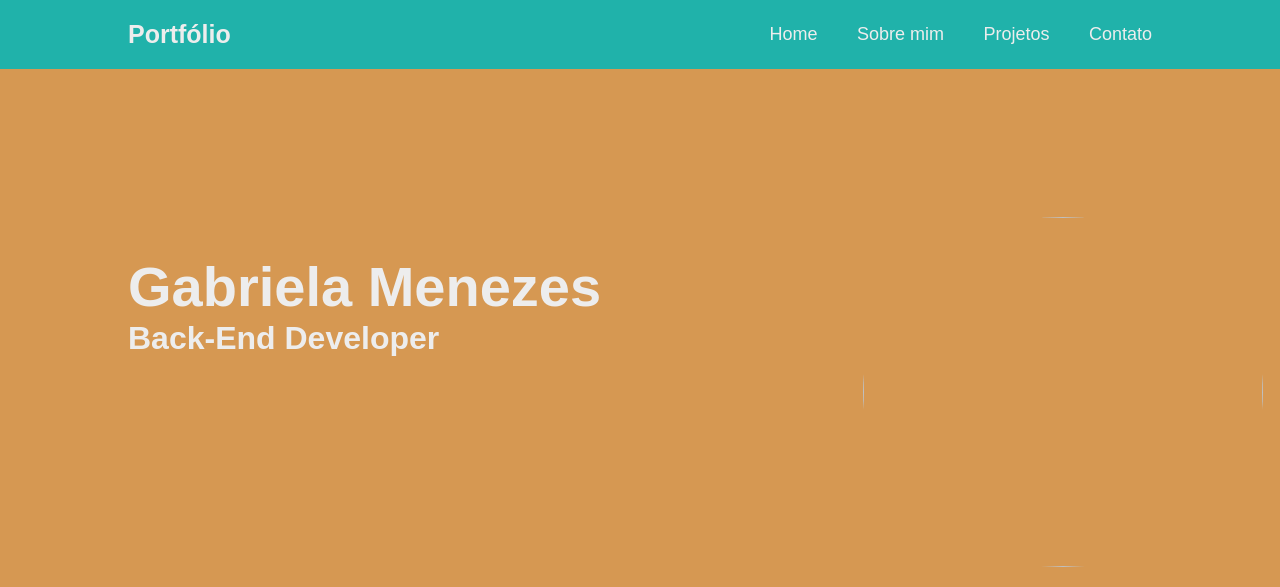
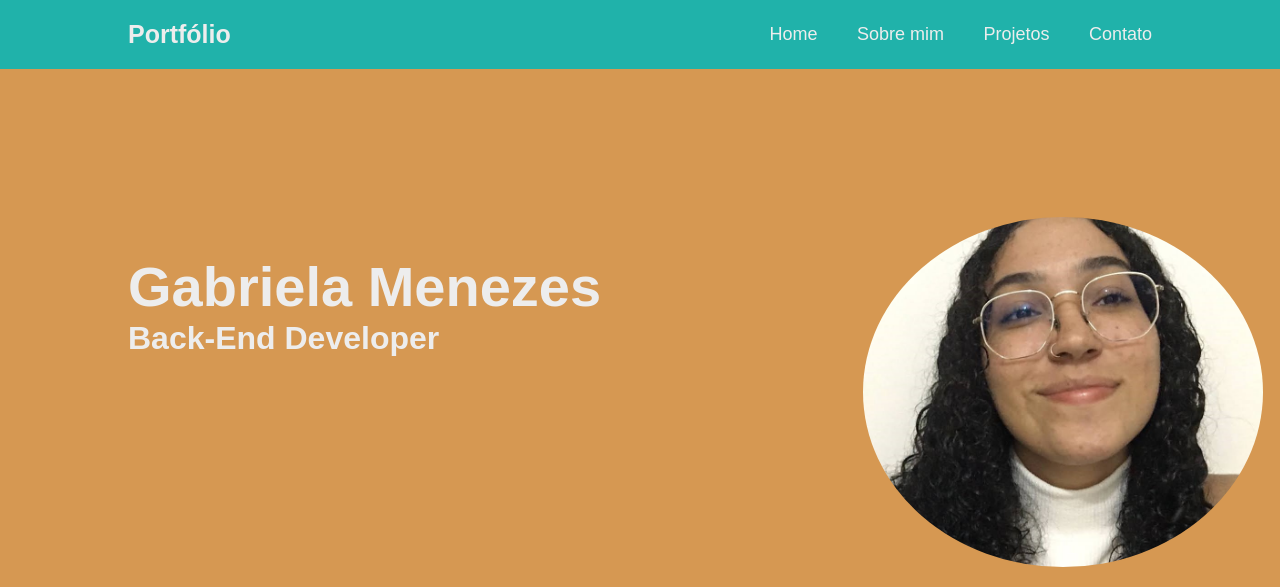
Before and after one commit to gabrielabmenezes/Projeto-Portf-lio---IC, a plain HTML site: page index.html in a window 1280 px wide. Shown: the top 587 px of the page. Drawn offline with Linux system fonts and the light colour scheme; grey boxes are pictures that could not be loaded.

Commit message:
Update index.html

```diff
--- a/index.html
+++ b/index.html
@@ -29,7 +29,7 @@
     <p>                                                     </p>
     <h1>Gabriela Menezes </h1>
     <h2>Back-End Developer</h2>
-    <img src="img/home.jpg" height="350" width="400" margin-left="500">
+    <img src="home.jpg" height="350" width="400" margin-left="500">
 </div>
 
 <div class="Mapa mx-auto mt-7">
```
